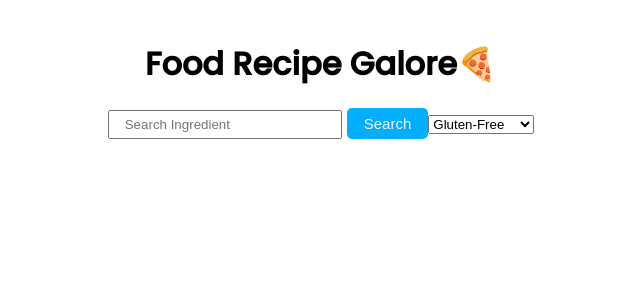
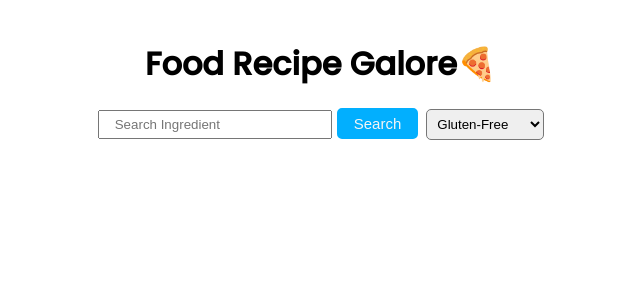
Before and after one commit to Maina-Francis/recipe-app, a React (Create React App) app: page / in a window 1280 px wide. Shown: the top 300 px of the page, without its empty margins (319-959 px from the left). Built offline with nearby package versions, Linux system fonts and the light colour scheme.

Commit message:
styled the dropdown component

```diff
--- a/src/index.css
+++ b/src/index.css
@@ -66,3 +66,9 @@ code {
   align-items: baseline;
   grid-template-columns: 230px 230px;
 }
+
+.healthLabels {
+  border-radius: 5px;
+  padding: 6px;
+  margin-left: 8px;
+}
```
Also changed, not shown: 1 other file (tests, documents, lock files or other folders).
